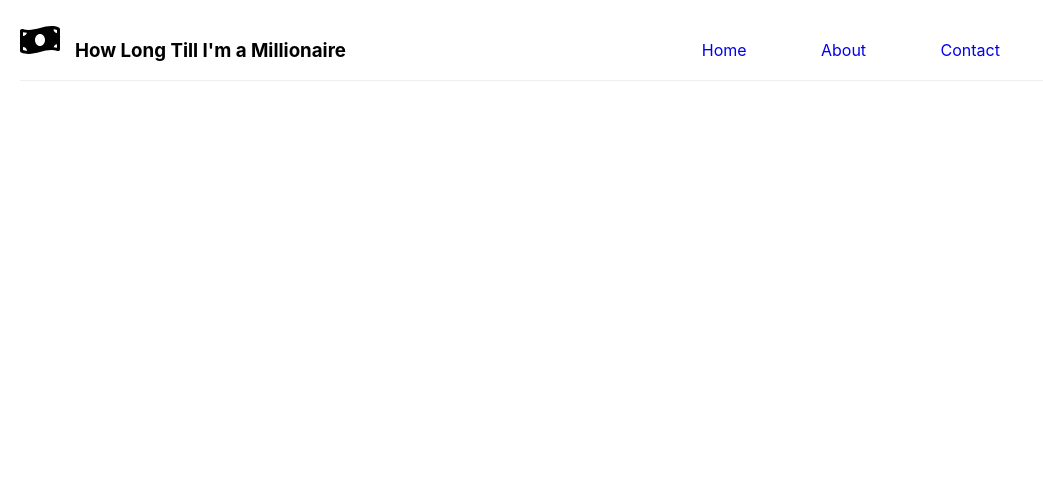
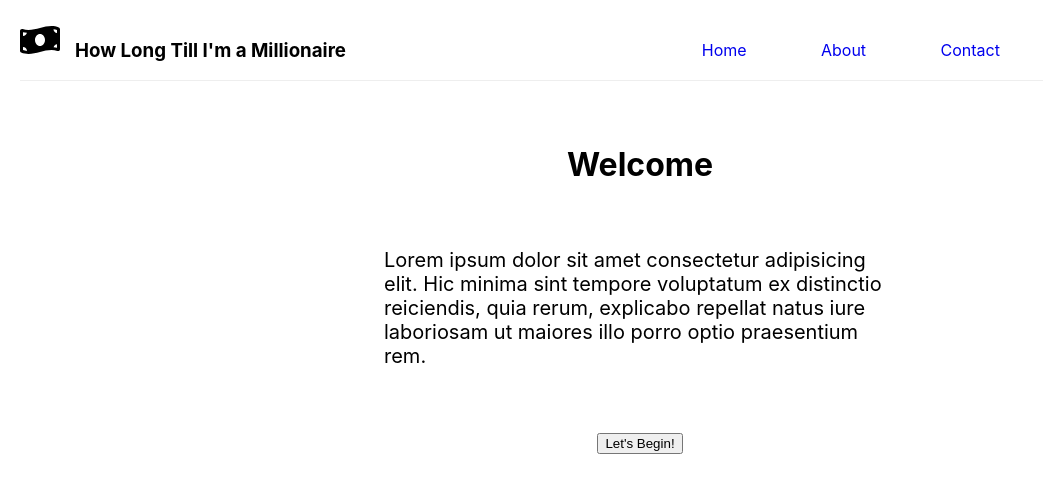
Before and after one commit to Ashkan999/how-long-till-a-millionaire, a React (Create React App) app: page / in a window 1280 px wide. Shown: the top 492 px of the page, without its empty margins (0-1043 px from the left). Built offline with nearby package versions, Linux system fonts and the light colour scheme.

Commit message:
Add welcome section html and basic styling

```diff
--- a/src/App.js
+++ b/src/App.js
@@ -1,10 +1,12 @@
 import Header from "./components/Header";
-import "./css/app.css";
+import WelcomeSection from "./components/WelcomeSection";
+import "./css/App.css";
 
 function App() {
   return (
     <div className="App">
       <Header />
+      <WelcomeSection />
     </div>
   );
 }
--- /dev/null
+++ b/src/components/MainButton.js
@@ -0,0 +1,21 @@
+import PropTypes from "prop-types";
+import React from "react";
+
+function MainButton({ text }) {
+  return (
+    <button className="button">
+      {" "}
+      <span> {text} </span>
+    </button>
+  );
+}
+
+MainButton.defaultProps = {
+  text: "button",
+};
+
+MainButton.propTypes = {
+  text: PropTypes.string,
+};
+
+export default MainButton;
--- /dev/null
+++ b/src/components/WelcomeSection.js
@@ -0,0 +1,19 @@
+import React from "react";
+import MainButton from "./MainButton";
+
+function WelcomeSection() {
+  return (
+    <div className="welcome-section">
+      <h1>Welcome</h1>
+      <p>
+        Lorem ipsum dolor sit amet consectetur adipisicing elit. Hic minima sint
+        tempore voluptatum ex distinctio reiciendis, quia rerum, explicabo
+        repellat natus iure laboriosam ut maiores illo porro optio praesentium
+        rem.{" "}
+      </p>
+      <MainButton text="Let's Begin!" />
+    </div>
+  );
+}
+
+export default WelcomeSection;
--- a/src/css/App.css
+++ b/src/css/App.css
@@ -57,65 +57,18 @@ header {
   border-bottom: 2px solid;
 }
 
+.welcome-section h1 {
+  margin-block: 5%;
+}
+
+.welcome-section p {
+  font-size: 20px;
+  text-align: left;
+  margin-inline: 30%;
+  margin-block: 5%;
+}
+
 .App {
   text-align: center;
 }
-
-.App-logo {
-  height: 40vmin;
-  pointer-events: none;
-}
-
-@media (prefers-reduced-motion: no-preference) {
-  .App-logo {
-    -webkit-animation: App-logo-spin infinite 20s linear;
-            animation: App-logo-spin infinite 20s linear;
-  }
-}
-
-.App-header {
-  background-color: #282c34;
-  min-height: 100vh;
-  display: -webkit-box;
-  display: -ms-flexbox;
-  display: flex;
-  -webkit-box-orient: vertical;
-  -webkit-box-direction: normal;
-      -ms-flex-direction: column;
-          flex-direction: column;
-  -webkit-box-align: center;
-      -ms-flex-align: center;
-          align-items: center;
-  -webkit-box-pack: center;
-      -ms-flex-pack: center;
-          justify-content: center;
-  font-size: calc(10px + 2vmin);
-  color: white;
-}
-
-.App-link {
-  color: #61dafb;
-}
-
-@-webkit-keyframes App-logo-spin {
-  from {
-    -webkit-transform: rotate(0deg);
-            transform: rotate(0deg);
-  }
-  to {
-    -webkit-transform: rotate(360deg);
-            transform: rotate(360deg);
-  }
-}
-
-@keyframes App-logo-spin {
-  from {
-    -webkit-transform: rotate(0deg);
-            transform: rotate(0deg);
-  }
-  to {
-    -webkit-transform: rotate(360deg);
-            transform: rotate(360deg);
-  }
-}
 /*# sourceMappingURL=app.css.map */
--- /dev/null
+++ b/src/scss/_welcomeSection.scss
@@ -0,0 +1,12 @@
+.welcome-section {
+  h1 {
+    margin-block: 5%;
+  }
+
+  p {
+    font-size: 20px;
+    text-align: left;
+    margin-inline: 30%;
+    margin-block: 5%;
+  }
+}
```
Also changed, not shown: src/scss/app.scss (+1 -37 lines), 1 other file (tests, documents, lock files or other folders).
